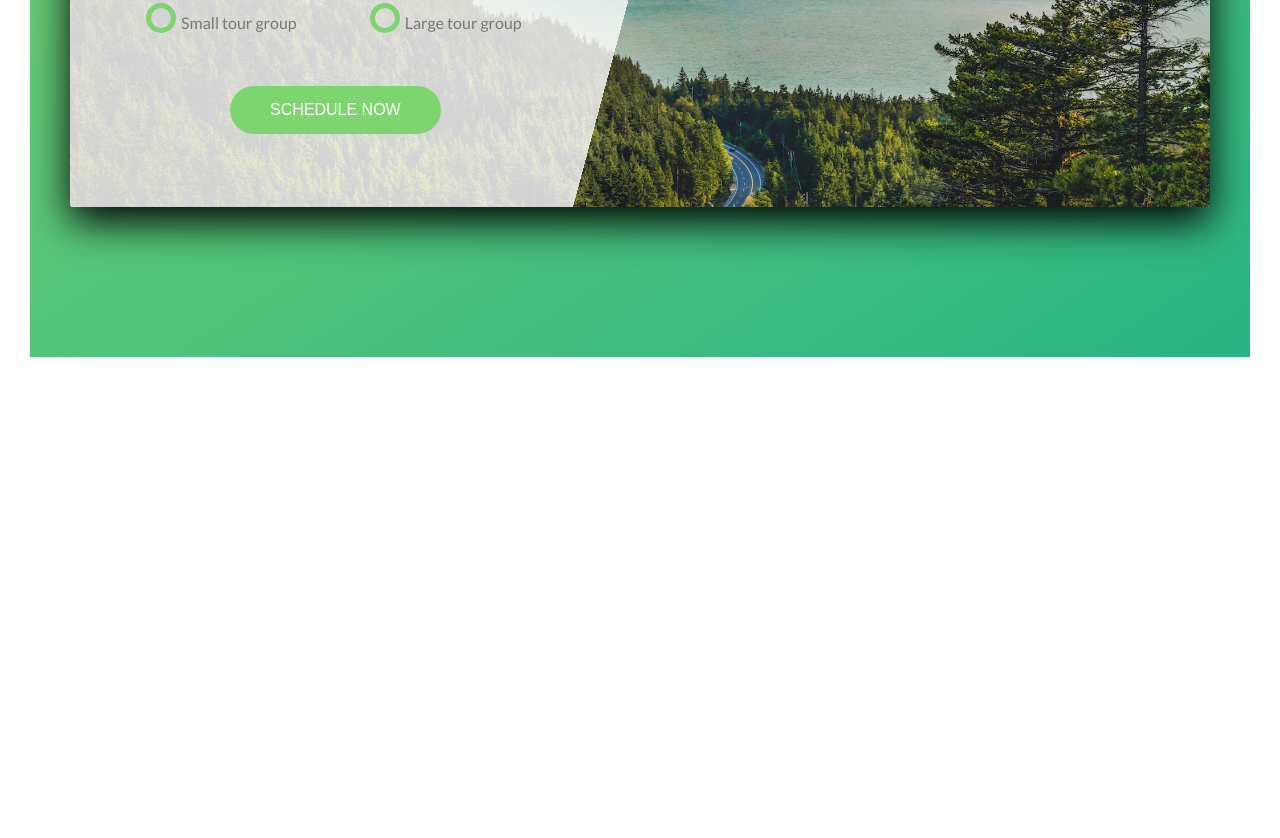
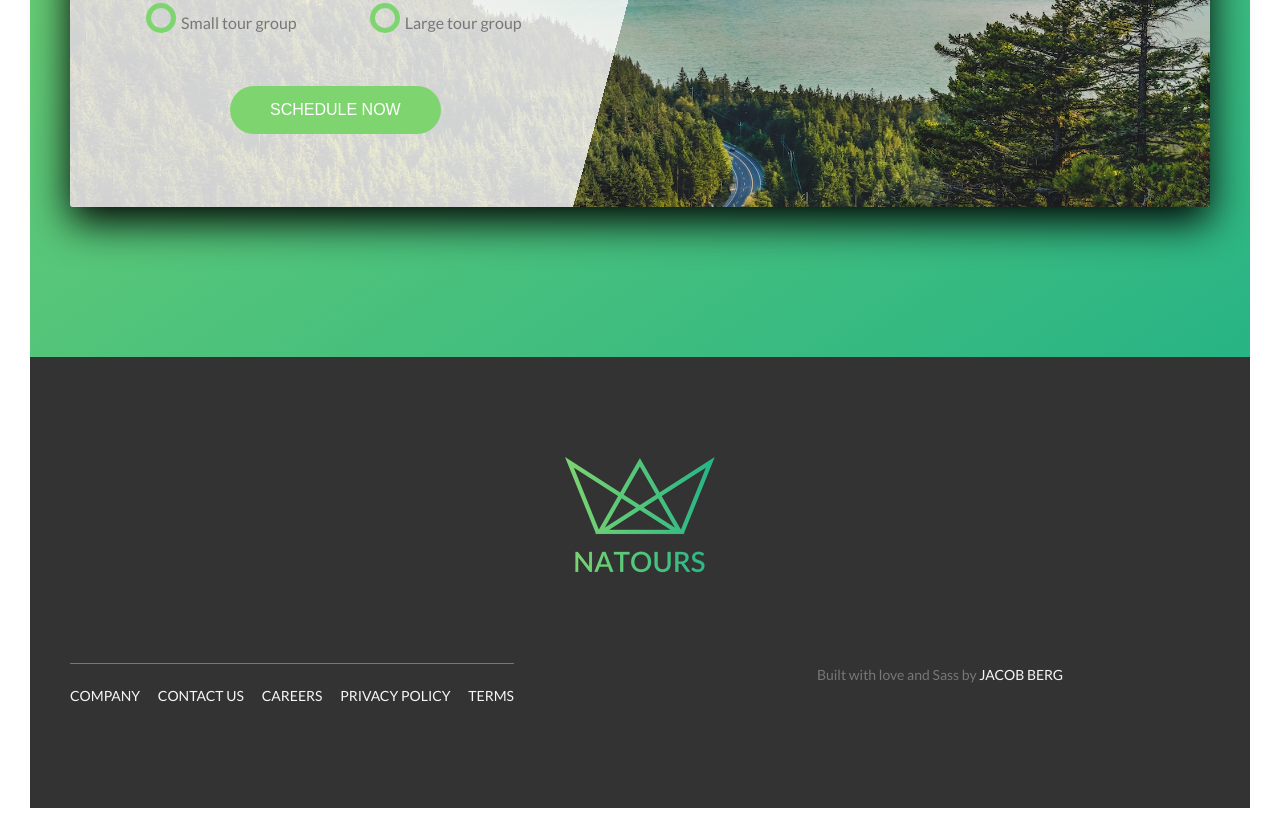
Before and after one commit to solidstatejake/Natours, a website: page index.html in a window 1280 px wide. Shown: the part 5010-5848 px from the top of the page. Before the commit the page ends 5397 px from the top, so only its background shows below. Drawn offline with Linux system fonts and the light colour scheme.

Commit message:
Implement footer.

```diff
--- a/index.html
+++ b/index.html
@@ -452,9 +452,50 @@
 
             </div>
 
-
         </section>
     </main>
+
+    <footer class="footer">
+
+        <div class="footer__logo-box">
+            <img src="./img/logo-green-2x.png" alt="Full logo" class="footer__logo">
+        </div>
+
+        <div class="row">
+            <div class="col-1-of-2">
+                <div class="footer__navigation">
+                    <ul class="footer__list">
+
+                        <li class="footer__item">
+                            <a href="#" class="footer__link">Company</a>
+                        </li>
+                        <li class="footer__item">
+                            <a href="#" class="footer__link">Contact us</a>
+                        </li>
+                        <li class="footer__item">
+                            <a href="#" class="footer__link">Careers</a>
+                        </li>
+                        <li class="footer__item">
+                            <a href="#" class="footer__link">Privacy Policy</a>
+                        </li>
+                        <li class="footer__item">
+                            <a href="#" class="footer__link">Terms</a>
+                        </li>
+                    </ul>
+                </div>
+            </div>
+
+            <div class="col-1-of-2">
+                <p class="footer__copyright">
+                    Built with love and Sass by <a
+                    class="footer__link" href="http://thejacobberg.com">
+                    Jacob
+                                                                             Berg</a>
+                </p>
+            </div>
+        </div>
+
+    </footer>
 
     <!--ALSO NEED TO CREATE A UNIT BELOW THAT STRETCHES 100% OF THE ROW-->
     <!--<section class='grid-test'>-->
--- a/sass/abstracts/_variables.scss
+++ b/sass/abstracts/_variables.scss
@@ -2,32 +2,34 @@
 $fa-font-path: '../webfonts';
 
 /* Universal Project colors */
-$color__black: #000;
-$color__white: #FFF;
-$color__grey: #777;
+$color__black:         #000;
+$color__white:         #FFF;
+$color__grey:          #777;
 $color__grey--light-1: #F7F7F7;
 $color__grey--light-2: #EEEEEE;
 $color__grey--dark:    #999999;
+$color__grey--dark-2:  #333333;
 
-$color__green--light: #7ED56F;
+
+$color__green--light:             #7ED56F;
 $color__green--light-translucent: rgba(40, 180, 131, 0.6);
-$color__green--medium: #55C57A;
-$color__green--dark: #28B485;
-$color__green--dark-translucent: rgba(126, 213, 111, 0.6);
+$color__green--medium:            #55C57A;
+$color__green--dark:              #28B485;
+$color__green--dark-translucent:  rgba(126, 213, 111, 0.6);
 
 //Orange card colors
-$color__orange--light: #FFB900;
-$color__orange--dark: #FF7730;
+$color__orange--light:   #FFB900;
+$color__orange--dark:    #FF7730;
 
 //Blue card colors
 $color__blue--light: #2998FF;
-$color__blue--dark: #4643FA;
+$color__blue--dark:  #4643FA;
 
 //end colors
 
 /* Header button colors */
 $button__background--color: $color__white;
-$button__text--color: $color__grey;
+$button__text--color:       $color__grey;
 
 /* Border variables */
 $border__radius--small:  3px;
@@ -41,10 +43,10 @@ $font__size--default: 1.6rem;
 $header__animation--time: 3.5s;
 
 /* _grid.scss Variables*/
-$grid__element--color: #EEE;
-$grid__width: 114rem;
-$grid__gutter--vertical: 8rem;
-$grid__gutter--horizontal: 6rem;
+$grid__element--color:      #EEE;
+$grid__width:               114rem;
+$grid__gutter--vertical:    8rem;
+$grid__gutter--horizontal:  6rem;
 
 $grid__col-1-of-2--width: calc((100% - #{$grid__gutter--horizontal}) / 2);
 $grid__col-1-of-3--width: calc((100% - (2 * #{$grid__gutter--horizontal})) / 3);
--- /dev/null
+++ b/sass/layout/_footer.scss
@@ -0,0 +1,56 @@
+.footer {
+    background-color: $color__grey--dark-2;
+    font-size:        1.4rem;
+    padding:          10rem 0;
+
+    &__logo-box {
+        text-align:    center;
+        margin-bottom: 8rem;
+    }
+
+    &__logo {
+        width: 15rem;
+        height: auto;
+    }
+
+    &__navigation {
+        border-top: 1px solid $color__grey;
+        display: inline-block;
+        padding-top: 2rem;
+    }
+
+    &__list {
+        list-style: none;
+    }
+
+    &__item {
+        display: inline-block;
+
+        &:not(:last-child) {
+            margin-right: 1.5rem;
+        }
+    }
+
+    &__link {
+
+        &:link,
+        &:visited {
+            color:                   $color__grey--light-1;
+            display:                 inline-block;
+            text-decoration:         none;
+            text-transform:          uppercase;
+        }
+
+        &:hover,
+        &:active {
+            color:                   $color__green--light;
+            text-shadow:             3px 3px 2px $color__black;
+            transform:               rotate(-3deg) scale(1.3);
+        }
+
+    }
+
+    &__copyright {
+        text-align: center;
+    }
+}
--- a/sass/main.scss
+++ b/sass/main.scss
@@ -21,6 +21,7 @@
 @import './components/story';
 
 
+@import './layout/footer';
 @import './layout/grid';
 @import './layout/header';
 
```
Also changed, not shown: css/style.css.
